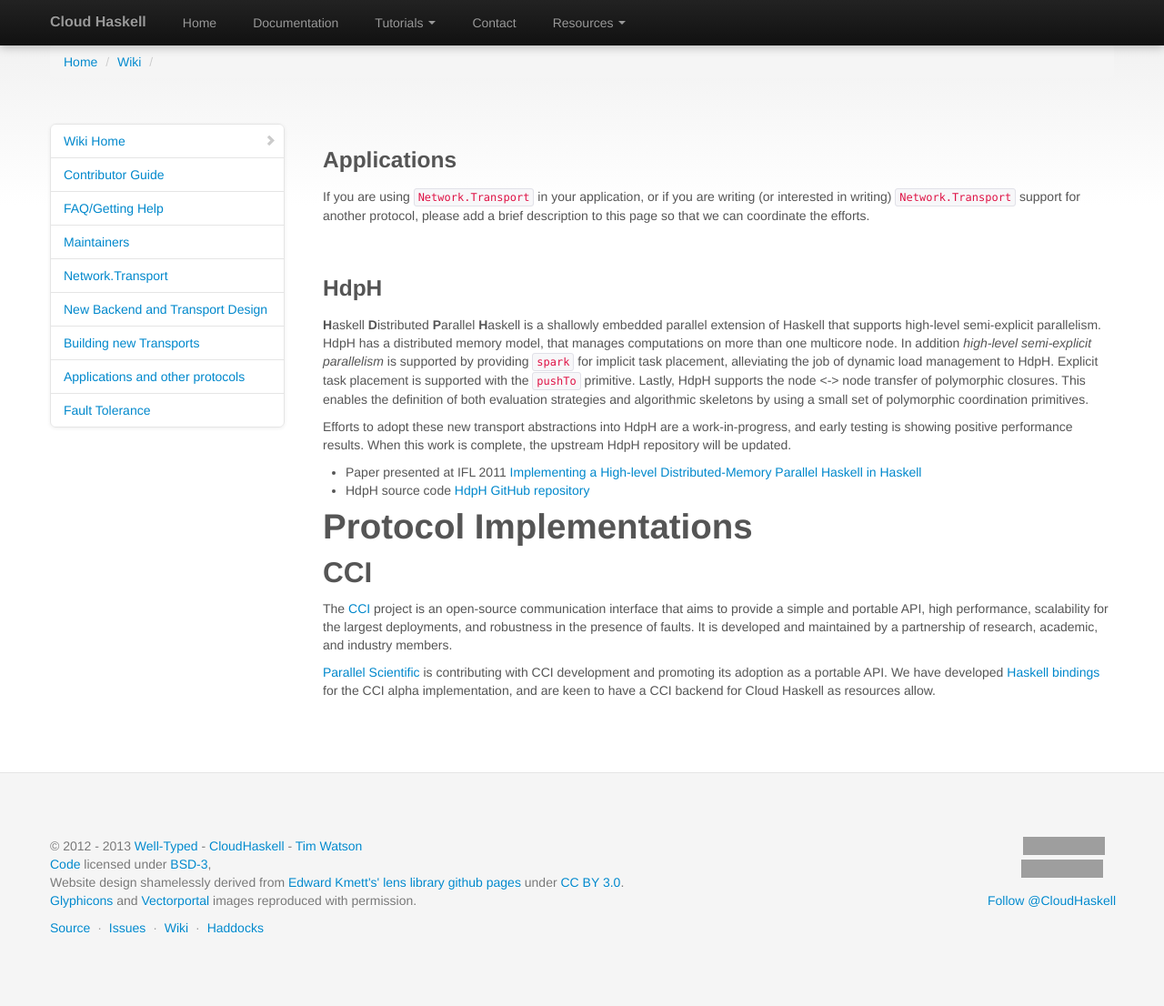
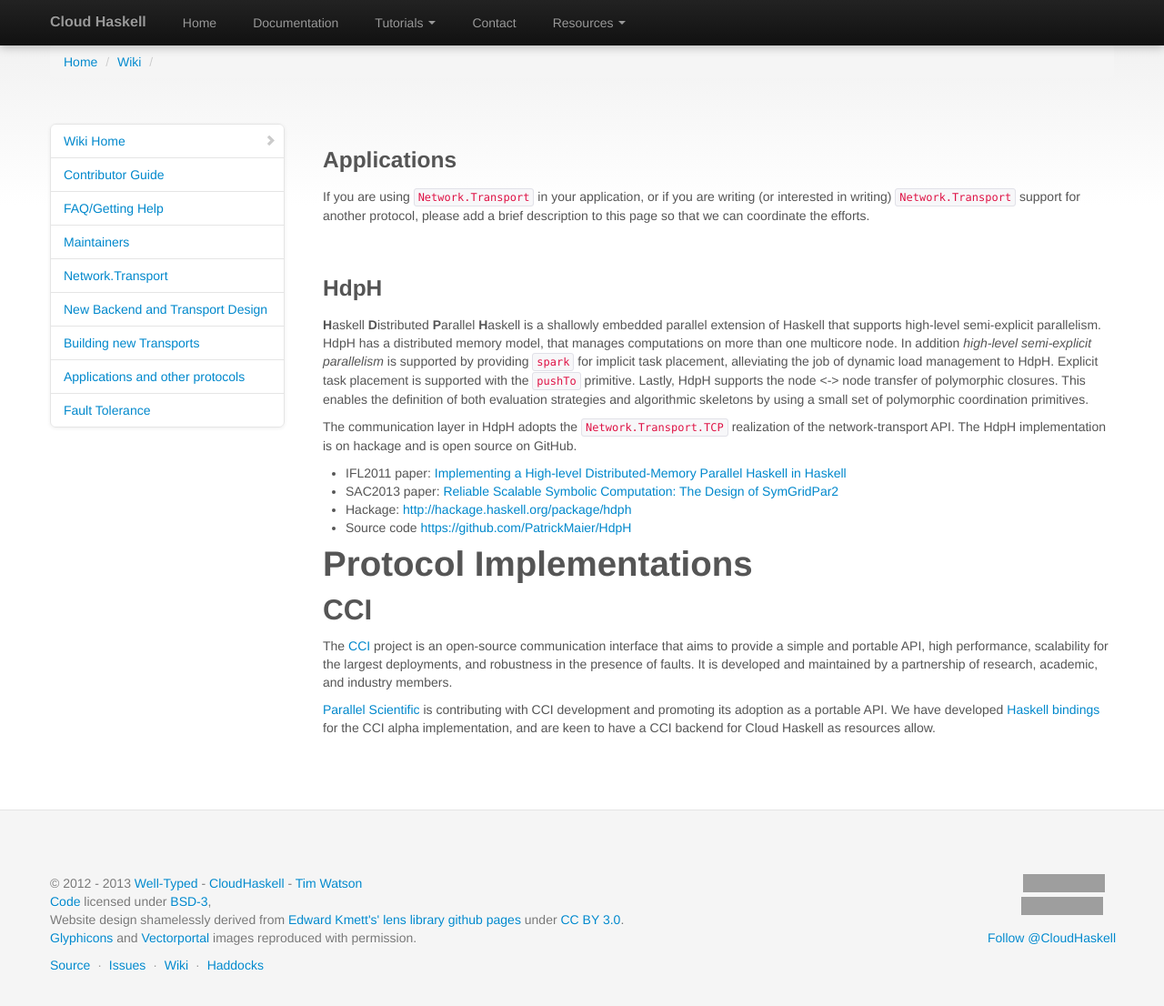
Before and after one commit to haskell-distributed/distributed-process, a Jekyll site: the page built from wiki/otherprotocols.md, in a window 1280 px wide and 1151 px high. Shown: the top 1106 px of the window at 91% size. Built offline with Jekyll 4.4.1, drawn with Linux system fonts in a browser that asks for light colours; comment, search, counter and statistics services are not loaded; grey boxes are pictures that could not be loaded.

Commit message:
updated Other Protocols page to reflect hdph adoption of network-transport-tcp and upload to hackage.

```diff
--- a/wiki/otherprotocols.md
+++ b/wiki/otherprotocols.md
@@ -10,12 +10,26 @@ If you are using `Network.Transport` in your application, or if you are writing
 
 ### HdpH
 
-**H**askell **D**istributed **P**arallel **H**askell is a shallowly embedded parallel extension of Haskell that supports high-level semi-explicit parallelism. HdpH has a distributed memory model, that manages computations on more than one multicore node. In addition _high-level semi-explicit parallelism_ is supported by providing `spark` for implicit task placement, alleviating the job of dynamic load management to HdpH. Explicit task placement is supported with the `pushTo` primitive. Lastly, HdpH supports the node <-> node  transfer of polymorphic closures. This enables the definition of both evaluation strategies and algorithmic skeletons by using a small set of polymorphic coordination primitives.
+**H**askell **D**istributed **P**arallel **H**askell is a shallowly
+  embedded parallel extension of Haskell that supports high-level
+  semi-explicit parallelism. HdpH has a distributed memory model, that
+  manages computations on more than one multicore node. In addition
+  _high-level semi-explicit parallelism_ is supported by providing
+  `spark` for implicit task placement, alleviating the job of dynamic
+  load management to HdpH. Explicit task placement is supported with
+  the `pushTo` primitive. Lastly, HdpH supports the node <-> node
+  transfer of polymorphic closures. This enables the definition of
+  both evaluation strategies and algorithmic skeletons by using a
+  small set of polymorphic coordination primitives.
 
-Efforts to adopt these new transport abstractions into HdpH are a work-in-progress, and early testing is showing positive performance results. When this work is complete, the upstream HdpH repository will be updated.
+The communication layer in HdpH adopts the `Network.Transport.TCP`
+realization of the network-transport API. The HdpH implementation is
+on hackage and is open source on GitHub.
 
-* Paper presented at IFL 2011 [Implementing a High-level Distributed-Memory Parallel Haskell in Haskell](http://www.macs.hw.ac.uk/~pm175/papers/Maier_Trinder_IFL2011_XT.pdf)
-* HdpH source code [HdpH GitHub repository](https://github.com/PatrickMaier/HdpH)
+* IFL2011 paper: [Implementing a High-level Distributed-Memory Parallel Haskell in Haskell](http://www.macs.hw.ac.uk/~pm175/papers/Maier_Trinder_IFL2011_XT.pdf)
+* SAC2013 paper: [Reliable Scalable Symbolic Computation: The Design of SymGridPar2](http://www.macs.hw.ac.uk/~rs46/papers/sac2013/Maier_Stewart_Trinder_SAC2013.pdf)
+* Hackage: [http://hackage.haskell.org/package/hdph](http://hackage.haskell.org/package/hdph)
+* Source code [https://github.com/PatrickMaier/HdpH](https://github.com/PatrickMaier/HdpH)
 
 # Protocol Implementations
 
```
